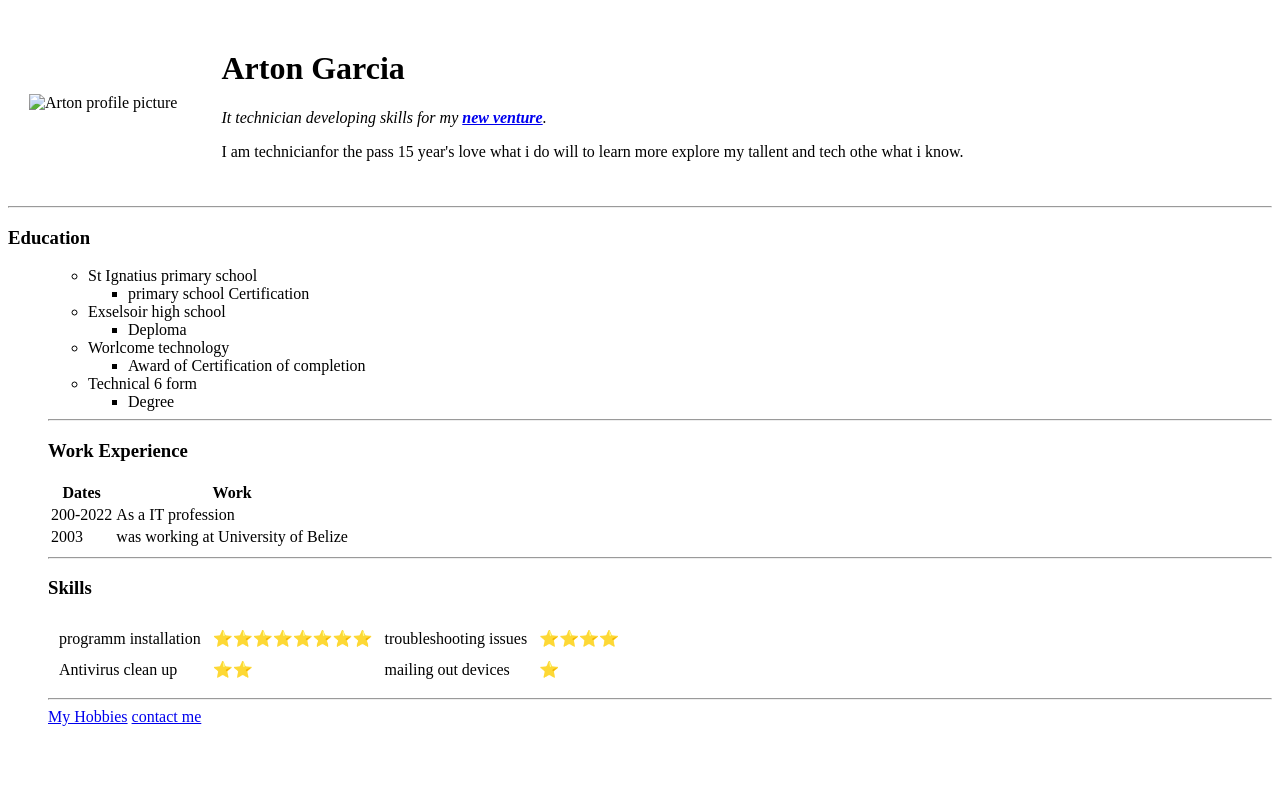
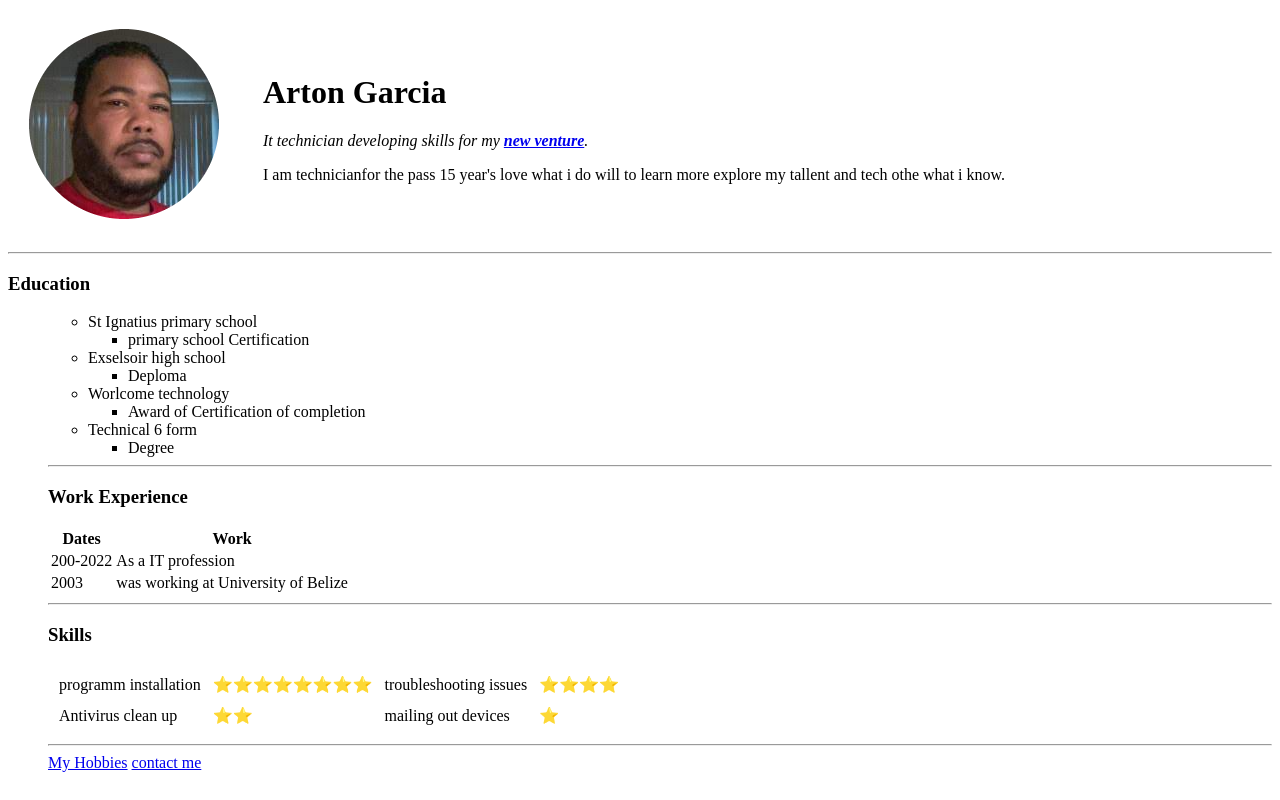
Before and after one commit to Sugga/Wproject, a plain HTML site: page index.html in a window 1280 px wide. Drawn offline with Linux system fonts and the light colour scheme.

Commit message:
Add files via upload

```diff
--- a/index.html
+++ b/index.html
@@ -10,7 +10,7 @@
   <table cellspacing="20">
     <tr>
       <td>
-        <img src="images/arton-modified.png" alt="Arton profile picture">
+        <img src="arton-modified.png" alt="Arton profile picture">
       <td>
       <td>
         <h1>Arton Garcia</h1>
```
